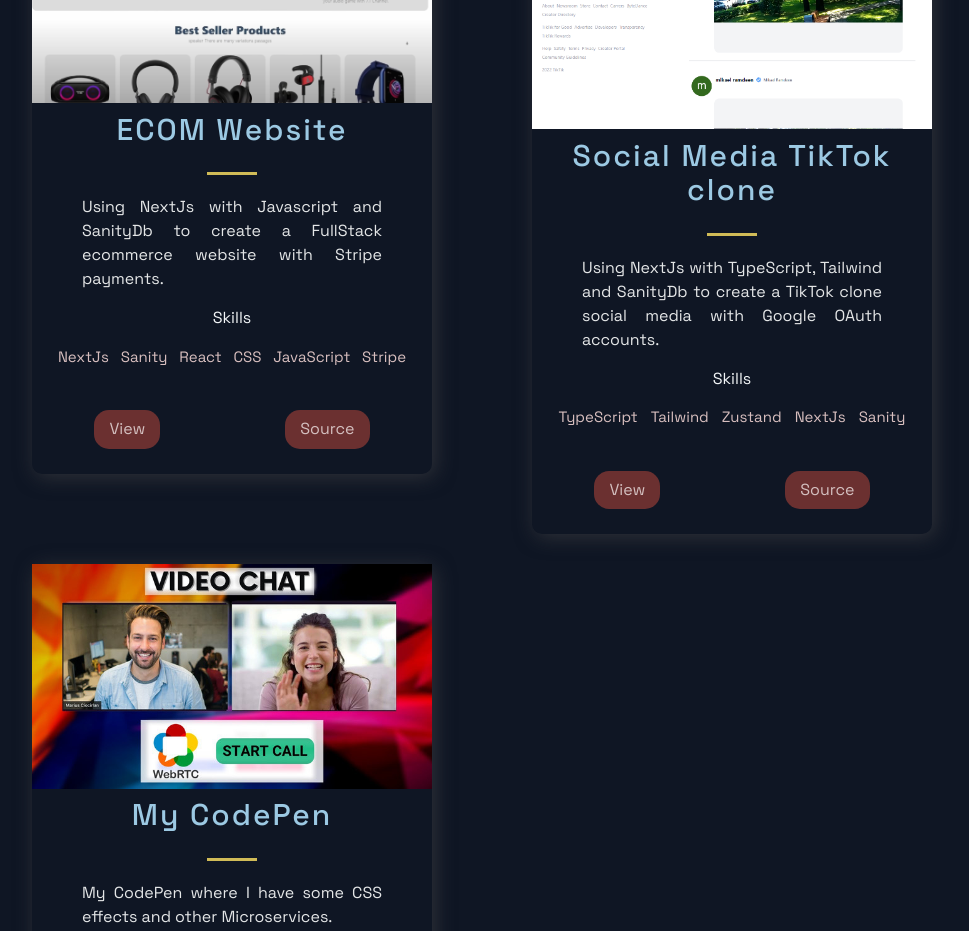
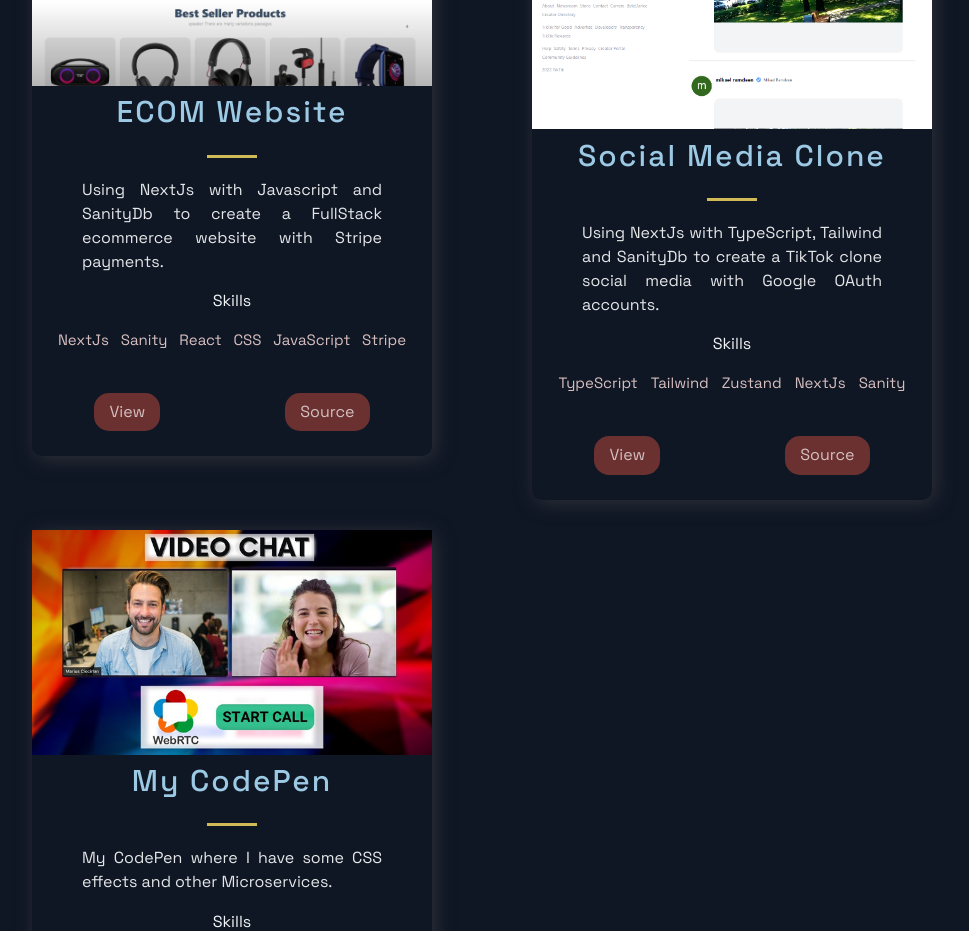
Before and after one commit to CoderKael/MyPortfolio, a Next.js app: page / in a window 1280 px wide. Shown: the part 1000-1931 px from the top of the page, without its empty margins (158-1127 px from the left). Built offline with nearby package versions, Linux system fonts and the light colour scheme.

Commit message:
constant

```diff
--- a/src/constants/constants.js
+++ b/src/constants/constants.js
@@ -9,7 +9,7 @@
     id: 0,
   },
   {
-    title: 'Social Media TikTok clone',
+    title: 'Social Media Clone',
     description:"Using NextJs with TypeScript, Tailwind and SanityDb to create a TikTok clone social media with Google OAuth accounts.",
     image: '/images/2.png',
     tags: ['TypeScript', 'Tailwind', 'Zustand', 'NextJs', 'Sanity'],
```
